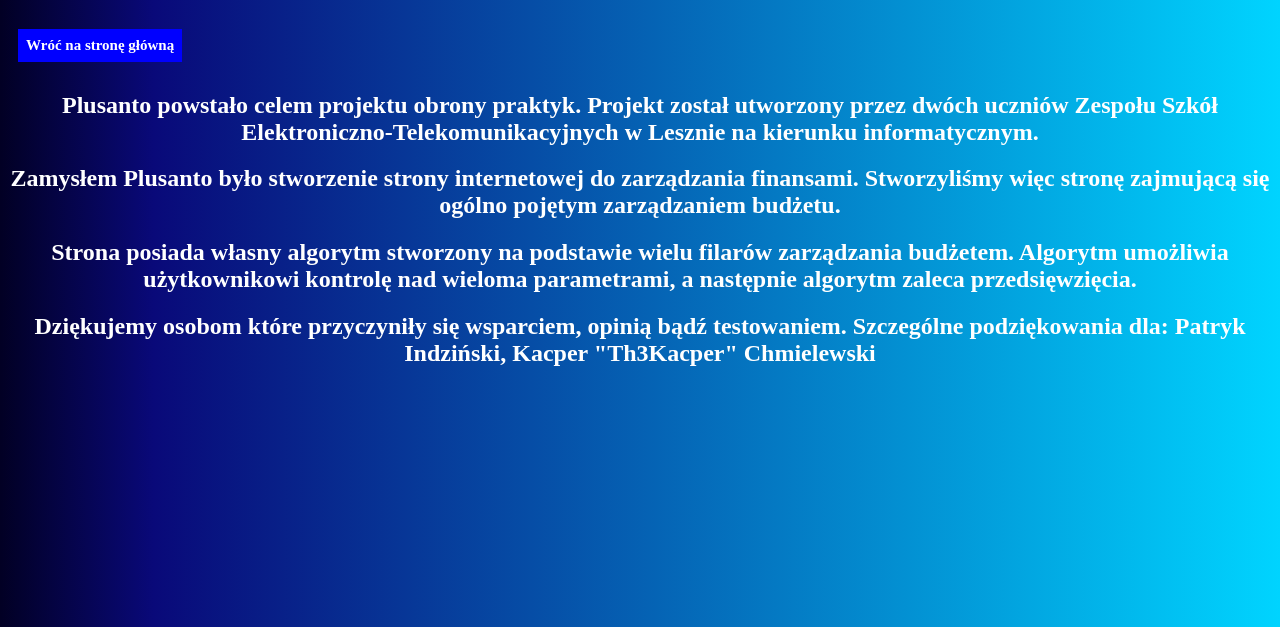
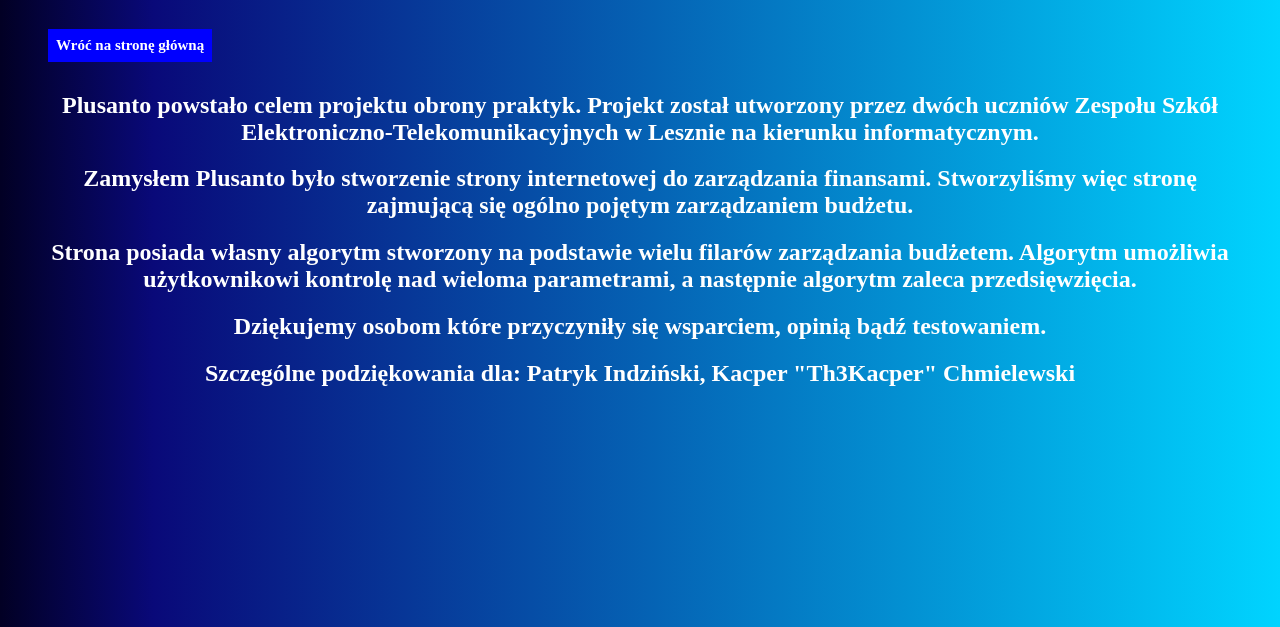
Before and after one commit to Bartolini515/Plusanto, a Django app: page /about/ in a window 1280 px wide. Shown: the part 118-745 px from the top of the page. Run offline with Django 5.2, Linux system fonts and the light colour scheme.

Commit message:
Poprawa wyglądu about

```diff
--- a/main/templates/about.html
+++ b/main/templates/about.html
@@ -10,6 +10,7 @@
     <header class="czarny-naglowek">
     <h1>O Plusanto</h1>
     </header>
+    <div class="about-div">
     <h3><a href="{% url 'index' %}"class="button1">Wróć na stronę główną</a></h3>
     <h2>Plusanto powstało celem projektu obrony praktyk. Projekt został utworzony przez dwóch uczniów Zespołu Szkół Elektroniczno-Telekomunikacyjnych w Lesznie na kierunku informatycznym.</h2>
     <h2>Zamysłem Plusanto było stworzenie strony internetowej do zarządzania finansami. Stworzyliśmy więc stronę zajmującą się ogólno pojętym zarządzaniem budżetu.</h2>
@@ -18,6 +19,8 @@
     <!-- Wymienianie osób które przyczyniły się wsparciem, bo nie jestem chujem i "I give credit, where credit's due" -->
     <!-- To jakieś małe gdzie tam wiadomo żeby nie przeszkadzało -->
 
-    <h2>Dziękujemy osobom które przyczyniły się wsparciem, opinią bądź testowaniem. Szczególne podziękowania dla: Patryk Indziński, Kacper "Th3Kacper" Chmielewski</h2>
+    <h2>Dziękujemy osobom które przyczyniły się wsparciem, opinią bądź testowaniem.</h2>
+    <h2>Szczególne podziękowania dla: Patryk Indziński, Kacper "Th3Kacper" Chmielewski</h2>
+</div>
 </body>
 </html>
--- a/static/css/styles.css
+++ b/static/css/styles.css
@@ -268,3 +268,8 @@
     transition: background-color 0.3s ease; /* Płynna zmiana koloru tła */
     position: relative;
      }
+
+.about-div{
+  margin-left: 30px;
+  margin-right: 30px;
+}
```
